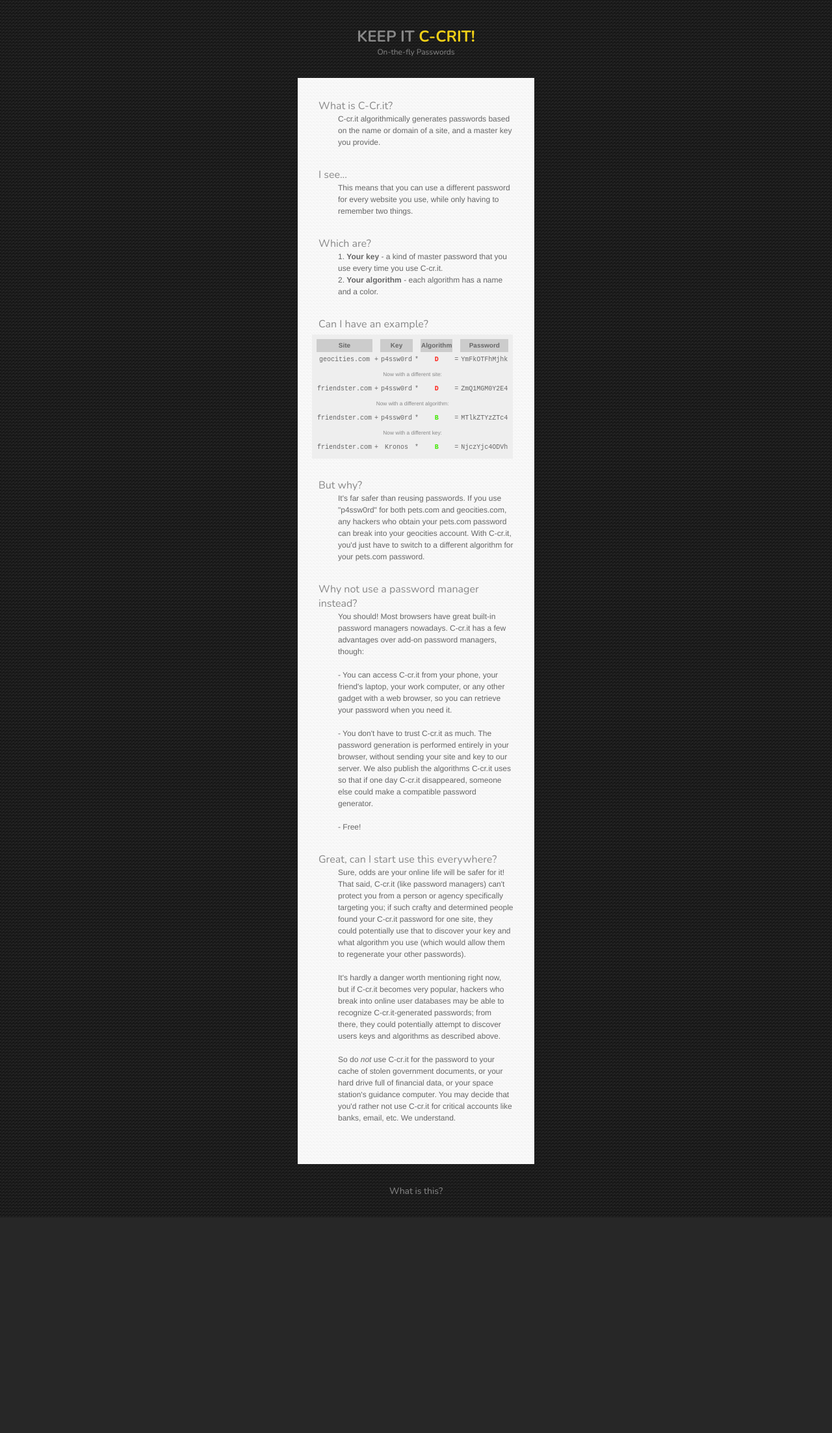
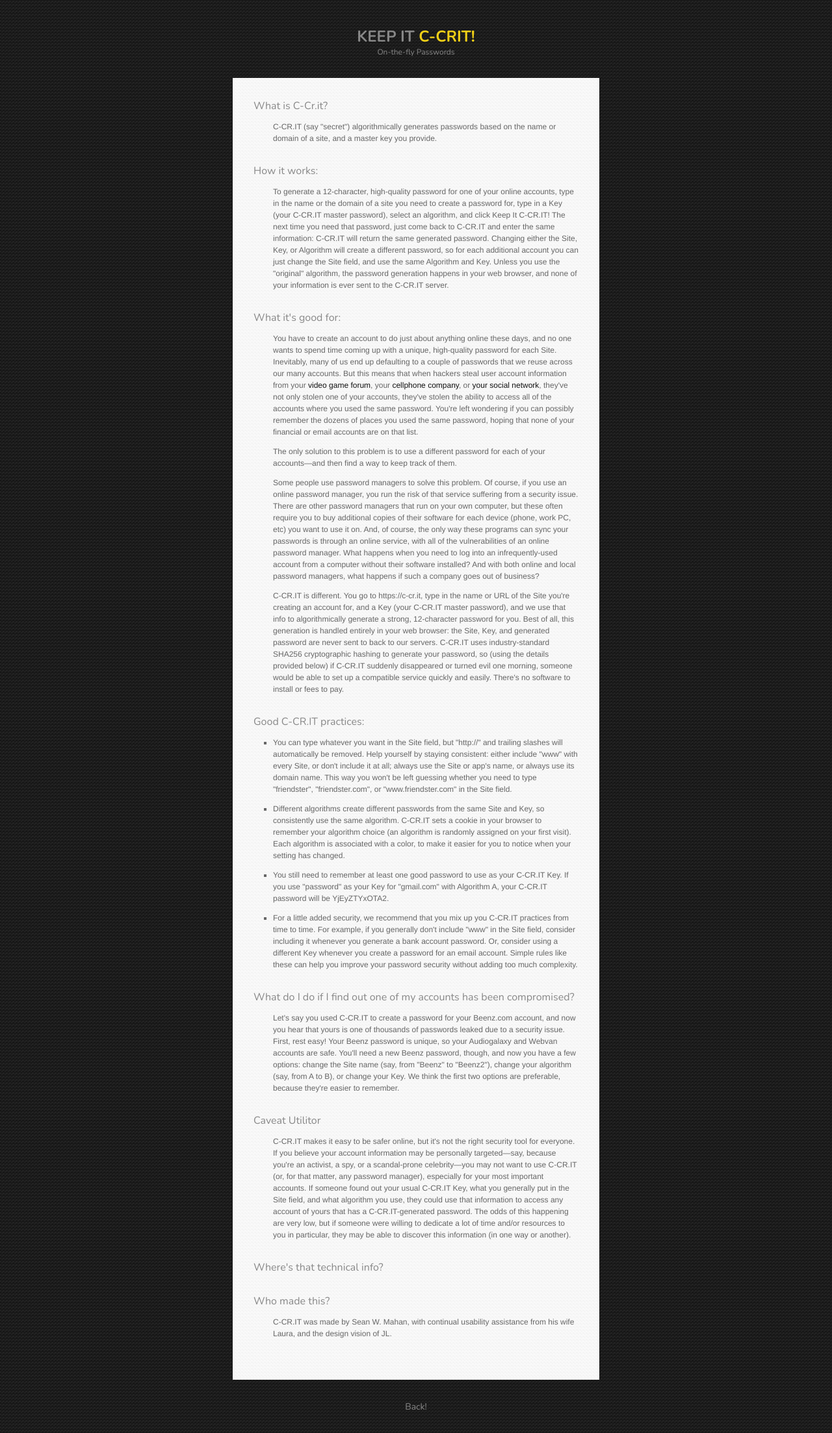
Before and after one commit to seanwm/C-Cr.it, a PHP site: page /what.html in a window 1280 px wide. Shown: the whole page at 65% size. Before the commit the page ends 1874 px from the top, so only its background shows below. Run offline with PHP 8.4, Linux system fonts and the light colour scheme.

Commit message:
About page updates

```diff
--- a/css/screen.css
+++ b/css/screen.css
@@ -27,7 +27,25 @@ text-align:center;
 }
 #about{
 	padding:2em;
+	width:500px;
 }
+#about ul{
+	list-style-type:square;
+	padding-left:0;
+	margin-left:0;
+}
+#about ul li{
+	overflow:visible;
+}
+#about dd a, #about dd a:visited, #about dd a:hover
+{
+	color:#111111;
+	text-decoration:none;
+}
+#about dd a:hover{
+	text-decoration:underline;
+}
+
 #about dd{
 	line-height:1.5em;
 	font-family:helvetica,verdana,sans-serif;
--- a/what.html
+++ b/what.html
@@ -40,6 +40,50 @@ ini_set('session.use_cookies', 0);
 
 <div class="f">
    <div id="about">
+		<dt>What is C-Cr.it?</dt>
+		<dd><p>C-CR.IT (say "secret") algorithmically generates passwords based on the name or domain of a site, and a master key you provide.</p></dd>
+
+		<dt>How it works:</dt>
+
+		<dd><p>To generate a 12-character, high-quality password for one of your online accounts, type in the name or the domain of a site you need to create a password for, type in a Key (your C-CR.IT master password), select an algorithm, and click Keep It C-CR.IT!  The next time you need that password, just come back to C-CR.IT and enter the same information: C-CR.IT will return the same generated password.  Changing either the Site, Key, or Algorithm will create a different password, so for each additional account you can just change the Site field, and use the same Algorithm and Key.  Unless you use the "original" algorithm, the password generation happens in your web browser, and none of your information is ever sent to the C-CR.IT server.</p></dd>
+
+		<dt>What it's good for:</dt>
+
+		<dd><p>You have to create an account to do just about anything online these days, and no one wants to spend time coming up with a unique, high-quality password for each Site.  Inevitably, many of us end up defaulting to a couple of passwords that we reuse across our many accounts.  But this means that when hackers steal user account information from your <a href="http://www.wired.com/gamelife/2011/11/steam-hacked/">video game forum</a>, your <a href="http://arstechnica.com/security/2012/09/virgin-mobile-password-crack-risk/">cellphone company</a>, or <a href="http://money.cnn.com/2012/06/06/technology/linkedin-password-hack/index.htm?iid=SF_T_Lead">your social network</a>, they've not only stolen one of your accounts, they've stolen the ability to access all of the accounts where you used the same password.  You're left wondering if you can possibly remember the dozens of places you used the same password, hoping that none of your financial or email accounts are on that list.</p>
+
+		<p>The only solution to this problem is to use a different password for each of your accounts&mdash;and then find a way to keep track of them.</p>
+
+		<p>Some people use password managers to solve this problem.  Of course, if you use an online password manager, you run the risk of that service suffering from a security issue.  There are other password managers that run on your own computer, but these often require you to buy additional copies of their software for each device (phone, work PC, etc) you want to use it on.  And, of course, the only way these programs can sync your passwords is through an online service, with all of the vulnerabilities of an online password manager.  What happens when you need to log into an infrequently-used account from a computer without their software installed?  And with both online and local password managers, what happens if such a company goes out of business?</p>
+
+		<p>C-CR.IT is different.  You go to https://c-cr.it, type in the name or URL of the Site you're creating an account for, and a Key (your C-CR.IT master password), and we use that info to algorithmically generate a strong, 12-character password for you.  Best of all, this generation is handled entirely in your web browser: the Site, Key, and generated password are never sent to back to our servers.  C-CR.IT uses industry-standard SHA256 cryptographic hashing to generate your password, so (using the details provided below) if C-CR.IT suddenly disappeared or turned evil one morning, someone would be able to set up a compatible service quickly and easily.  There's no software to install or fees to pay.</p>
+</dd>
+
+		<dt>Good C-CR.IT practices:</dt>
+		<dd><ul>
+		<li>You can type whatever you want in the Site field, but "http://" and trailing slashes will automatically be removed.  Help yourself by staying consistent: either include "www" with every Site, or don't include it at all; always use the Site or app's name, or always use its domain name.  This way you won't be left guessing whether you need to type "friendster", "friendster.com", or "www.friendster.com" in the Site field.</li>
+
+		<li>Different algorithms create different passwords from the same Site and Key, so consistently use the same algorithm.  C-CR.IT sets a cookie in your browser to remember your algorithm choice (an algorithm is randomly assigned on your first visit).  Each algorithm is associated with a color, to make it easier for you to notice when your setting has changed.</li>
+
+		<li>You still need to remember at least one good password to use as your C-CR.IT Key.  If you use "password" as your Key for "gmail.com" with Algorithm A, your C-CR.IT password will be YjEyZTYxOTA2.</li>
+
+		<li>For a little added security, we recommend that you mix up you C-CR.IT practices from time to time.  For example, if you generally don't include "www" in the Site field, consider including it whenever you generate a bank account password.  Or, consider using a different Key whenever you create a password for an email account.  Simple rules like these can help you improve your password security without adding too much complexity.</li>
+</ul></dd>
+
+		<dt>What do I do if I find out one of my accounts has been compromised?</dt>
+
+		<dd><p>Let's say you used C-CR.IT to create a password for your Beenz.com account, and now you hear that yours is one of thousands of passwords leaked due to a security issue.  First, rest easy!  Your Beenz password is unique, so your Audiogalaxy and Webvan accounts are safe.  You'll need a new Beenz password, though, and now you have a few options: change the Site name (say, from "Beenz" to "Beenz2"), change your algorithm (say, from A to B), or change your Key.  We think the first two options are preferable, because they're easier to remember.</p></dd>
+
+		<dt>Caveat Utilitor</dt>
+
+		<dd><p>C-CR.IT makes it easy to be safer online, but it's not the right security tool for everyone.  If you believe your account information may be personally targeted&mdash;say, because you're an activist, a spy, or a scandal-prone celebrity—you may not want to use C-CR.IT (or, for that matter, any password manager), especially for your most important accounts.  If someone found out your usual C-CR.IT Key, what you generally put in the Site field, and what algorithm you use, they could use that information to access any account of yours that has a C-CR.IT-generated password.  The odds of this happening are very low, but if someone were willing to dedicate a lot of time and/or resources to you in particular, they may be able to discover this information (in one way or another).</p></dd>
+
+		<dt>Where's that technical info?</dt>
+		<dd></dd>
+
+		<dt>Who made this?</dt>
+		<dd><p>C-CR.IT was made by Sean W. Mahan, with continual usability assistance from his wife Laura, and the design vision of JL.</p></dd>
+
+		<!--
 		<dt>What is C-Cr.it?</dt>
     <dd>
 			C-cr.it algorithmically generates passwords based on the name or domain of a site, and a master key you provide.
@@ -129,10 +173,11 @@ ini_set('session.use_cookies', 0);
 			It's hardly a danger worth mentioning right now, but if C-cr.it becomes very popular, hackers who break into online user databases may be able to recognize C-cr.it-generated passwords; from there, they could potentially attempt to discover users keys and algorithms as described above.
 			<br><br>
 			So do <em>not</em> use C-cr.it for the password to your cache of stolen government documents, or your hard drive full of financial data, or your space station's guidance computer.  You may decide that you'd rather not use C-cr.it for critical accounts like banks, email, etc. We understand.</dd>
+			//-->
  </div>
 
 <footer>
-	<a href="./what.html">What is this?</a>
+	<a href="./">Back!</a>
 </footer>
 </body>
 </html>
```
